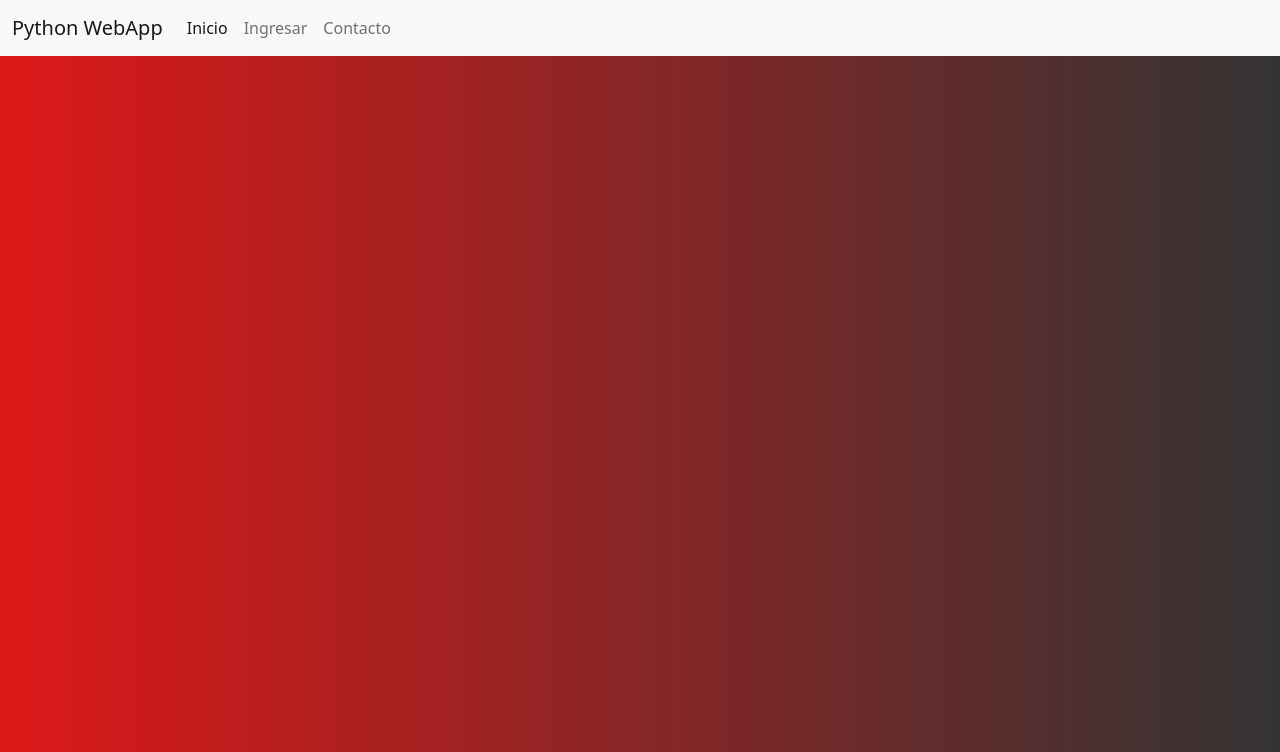
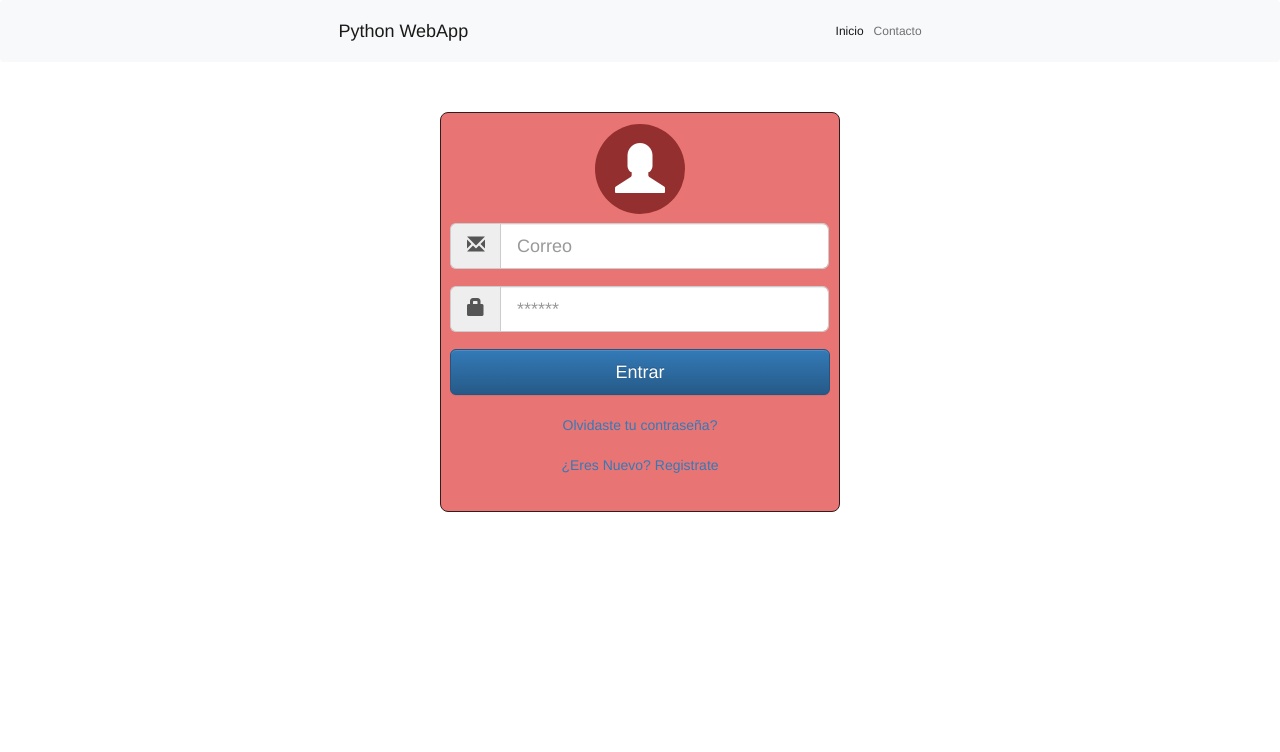
Before and after one commit to piocode0110/PrimerAapFlask, a Flask app: template templates/registro.html in a window 1280 px wide. Shown: the top 752 px of the page. Run offline with Flask 2, Linux system fonts and the light colour scheme; the template is opened without the code that fills it, so the values that code supplies are empty; some libraries are stand-ins or nearby versions.

```diff
--- a/app.py
+++ b/app.py
@@ -8,15 +8,24 @@ def inicio():
     return render_template("inicio.html")
 
 #RUTA REGISTRO
-@app.route("/registro.html")
+@app.route("/registro")
 def registro():
     return render_template("registro.html")
 
 #RUTA CONTACTO
-@app.route("/contacto.html")
+@app.route("/contacto")
 def contacto():
     return render_template("contacto.html")
 
+#RUTA EQUIPOS
+@app.route("/equipos")
+def equipos():
+    return render_template("equipos.html")
+
+#RUTA NUEVOS USUARIOS
+@app.route("/nusuarios")
+def usuarios():
+    return render_template("nusarios.html")
 
 if __name__ == "__main__":
     app.run(debug = True, port=4000)
--- /dev/null
+++ b/static/css/registro.css
@@ -0,0 +1,52 @@
+/*
+Al cuerpo de la
+pagina se aplica el tamaño de fuente
+ */
+ body{
+	font-size: 12px;
+}
+/**
+ * se aplica el ancho, margen centrado
+ * borde de un pixel con redondeado, y rellenado
+ * a la izquierda y derecha
+ */
+#Contenedor{
+	width: 400px;
+	margin: 50px auto;
+	background-color: #e97474;
+        border: 1px solid #311d1d;
+	height: 400px;
+	border-radius:8px;
+	padding: 0px 9px 0px 9px;
+}
+
+/**
+ * Aplicando al icono de usuario el color de fondo,
+ * rellenado de 20px y un redondeado de 120px en forma
+ * de un circulo
+ */
+.Icon span{
+      background: #942f2f;
+      padding: 20px;
+      border-radius: 120px;
+}
+/**
+ * Se aplica al contenedor madre un margen de tamaño 10px hacia la cabecera y pie,
+ * color de fuente blanco,un tamaño de fuente 50px y texto centrado.
+ */
+.Icon{
+     margin-top: 10px;
+     margin-bottom:10px;
+     color: #FFF;
+     font-size: 50px;
+     text-align: center;
+}
+/**
+ * Se aplica al contenedor donde muestra en el pie
+ * la opción de olvidaste tu contraseña?
+ */
+.opcioncontra{
+	text-align: center;
+	margin-top: 20px;
+	font-size: 14px;
+}
--- a/static/css/style.css
+++ b/static/css/style.css
@@ -1,7 +1,5 @@
 body{
-  background: #333333;  /* fallback for old browsers */
-  background: -webkit-linear-gradient(to right, #dd1818, #333333);  /* Chrome 10-25, Safari 5.1-6 */
-  background: linear-gradient(to right, #dd1818, #333333); /* W3C, IE 10+/ Edge, Firefox 16+, Chrome 26+, Opera 12+, Safari 7+ */
-
-
+  background: #bdc3c7;  /* fallback for old browsers */
+  background: -webkit-linear-gradient(to right, #2c3e50, #bdc3c7);  /* Chrome 10-25, Safari 5.1-6 */
+  background: linear-gradient(to right, #2c3e50, #bdc3c7); /* W3C, IE 10+/ Edge, Firefox 16+, Chrome 26+, Opera 12+, Safari 7+ */
 }
--- a/templates/layout.html
+++ b/templates/layout.html
@@ -42,7 +42,7 @@
     </nav>
 
     <!--La clase container nos sirve para centrar-->
-    <div class="container p-5">
+    <div class="container p-4">
         {% block content  %}
         {% endblock %}
     </div>
--- a/templates/registro.html
+++ b/templates/registro.html
@@ -2,6 +2,7 @@
 <html lang="es">
 
 <head>
+
   <meta charset="utf-8">
   <meta name="viewport" content="width=device-width, initial-scale=1.0">
   <meta http-equiv="X-UA-Compatible" content="ie=edge">
@@ -11,8 +12,16 @@
   <link href="https://cdn.jsdelivr.net/npm/bootstrap@5.0.0-beta1/dist/css/bootstrap.min.css" rel="stylesheet"
     integrity="sha384-giJF6kkoqNQ00vy+HMDP7azOuL0xtbfIcaT9wjKHr8RbDVddVHyTfAAsrekwKmP1" crossorigin="anonymous">
 
-  <!--RUTA DEL ARCHIVO CSS, CON LAS LLAVER PYTHON SABE DONDE ESTAN LAS CARPETAS-->
-  <link rel="stylesheet" href="{{ url_for('static',filename='css/style.css') }}">
+  <!--LOGIN JAN-->
+
+  <title>sistema de login</title>
+  <meta name="viewport" content="width=device-width, initial-scale=1, maximum-scale=1, user-scalable=no">
+<!-- vinculo a bootstrap -->
+<link rel="stylesheet" href="https://maxcdn.bootstrapcdn.com/bootstrap/3.3.7/css/bootstrap.min.css" integrity="sha384-BVYiiSIFeK1dGmJRAkycuHAHRg32OmUcww7on3RYdg4Va+PmSTsz/K68vbdEjh4u" crossorigin="anonymous">
+<!-- Temas-->
+<link rel="stylesheet" href="https://maxcdn.bootstrapcdn.com/bootstrap/3.3.7/css/bootstrap-theme.min.css" integrity="sha384-rHyoN1iRsVXV4nD0JutlnGaslCJuC7uwjduW9SVrLvRYooPp2bWYgmgJQIXwl/Sp" crossorigin="anonymous">
+<!-- se vincula al hoja de estilo para definir el aspecto del formulario de login-->
+  <link rel="stylesheet" href="{{ url_for('static',filename='css/registro.css') }}">
 
   <head>
 
@@ -30,9 +39,7 @@
             <li class="nav-item">
               <a class="nav-link active" aria-current="page" href="/">Inicio</a>
             </li>
-            <li class="nav-item">
-              <a class="nav-link" href="{{ url_for('registro')  }}   ">Ingresar</a>
-            </li>
+
             <li class="nav-item">
               <a class="nav-link" href="{{ url_for('contacto')  }}   ">Contacto</a>
             </li>
@@ -42,6 +49,34 @@
     </nav>
 
 
+      <!--LOGIN-->
+      <div id="Contenedor">
+      <div class="Icon">
+                     <!--Icono de usuario-->
+                    <span class="glyphicon glyphicon-user"></span>
+                  </div>
+ <div class="ContentForm">
+        <form action="" method="post" name="FormEntrar">
+          <div class="input-group input-group-lg">
+           <span class="input-group-addon" id="sizing-addon1"><i class="glyphicon glyphicon-envelope"></i></span>
+           <input type="email" class="form-control" name="correo" placeholder="Correo" id="Correo" aria-describedby="sizing-addon1" required>
+         </div>
+         <br>
+         <div class="input-group input-group-lg">
+           <span class="input-group-addon" id="sizing-addon1"><i class="glyphicon glyphicon-lock"></i></span>
+           <input type="password" name="contra" class="form-control" placeholder="******" aria-describedby="sizing-addon1" required>
+         </div>
+         <br>
+         <button class="btn btn-lg btn-primary btn-block btn-signin" id="IngresoLog" type="submit">Entrar</button>
+         <div class="opcioncontra"><a href="">Olvidaste tu contraseña?</a></div>
+         <div class="opcioncontra"><a href="nusuarios">¿Eres Nuevo? Registrate</a></div>
+        </form>
+      </div>
+      </div>
+
+
+
+
   </body>
 
 </html>
```
Also changed, not shown: templates/contacto.html (+20 -1 lines), templates/equipos.html (added, +14 -0 lines), templates/inicio.html (+13 -5 lines), templates/nusarios.html (added, +22 -0 lines), static/img/dvd.jpg (added), static/img/pc.png (added), static/img/portatil.jpg (added), static/img/productos.jpeg (added), static/img/video.jpeg (added).
